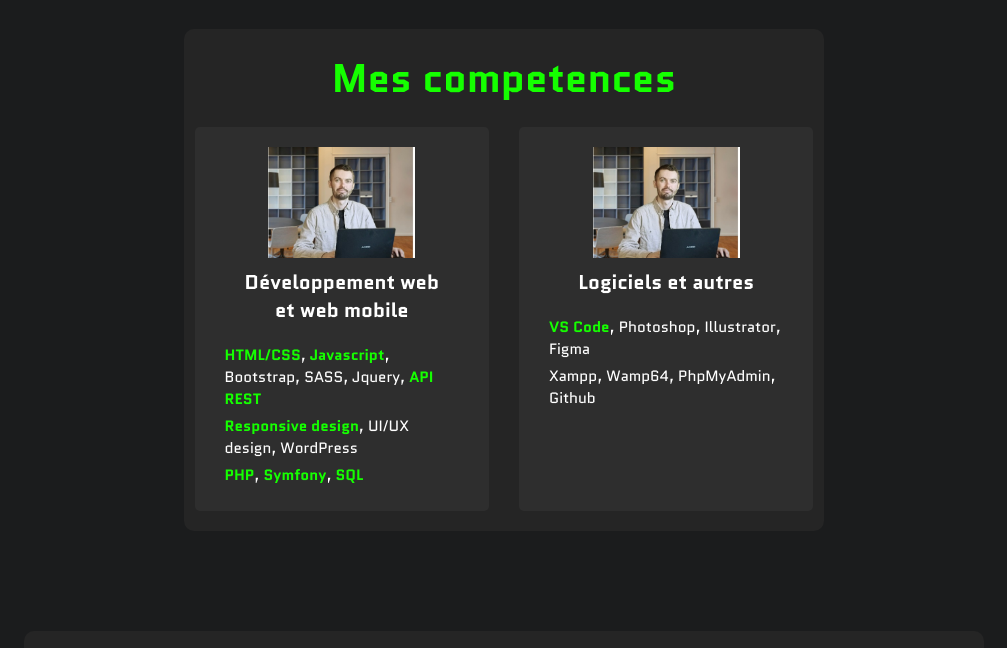
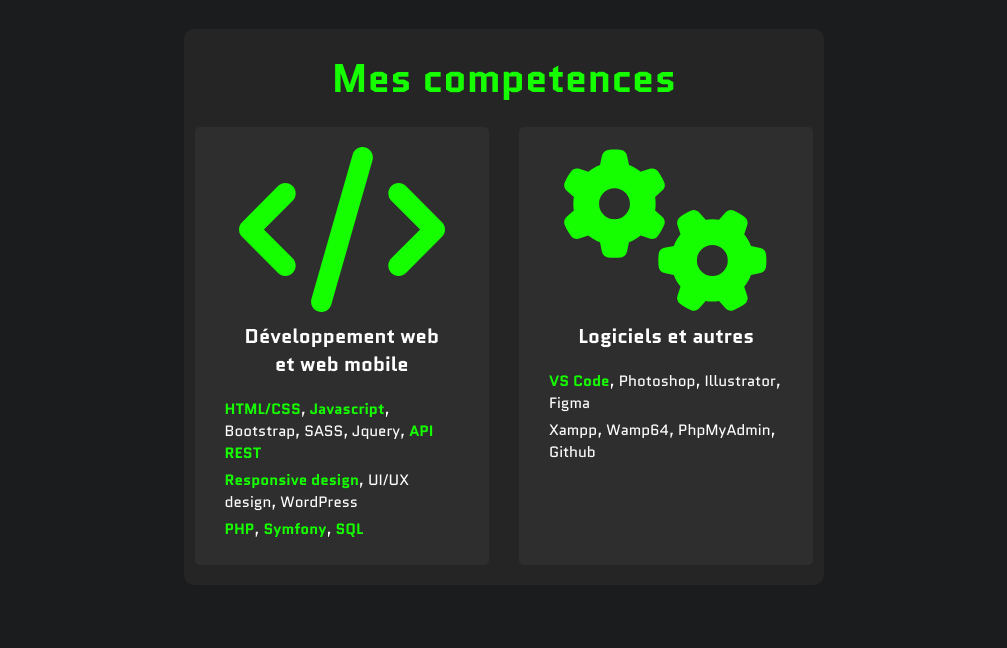
Before and after one commit to Anth0-12/Nouveau_CV, a plain HTML site: page index.html in a window 1280 px wide. Shown: the part 830-1478 px from the top of the page, without its empty margins (136-1143 px from the left). Drawn offline with Linux system fonts and the light colour scheme.

Commit message:
Ajout image svg competences + changement nom class carte

```diff
--- a/index.html
+++ b/index.html
@@ -58,8 +58,8 @@
 
                 <div class="grid-container">
                     <div class="grid-item">
-                        <div class="card">
-                            <img src="img/antho2.jpg" alt="">
+                        <div class="carte">
+                            <img src="img/code-solid.svg" alt="">
                             <h3>Développement web et web mobile</h3>
                             <div class="card-content">
                                 <p><strong>HTML/CSS</strong>, <strong>Javascript</strong>, Bootstrap, SASS, Jquery, <strong>API REST</strong></p>
@@ -70,8 +70,8 @@
                     </div>
 
                     <div class="grid-item">
-                        <div class="card">
-                            <img src="img/antho2.jpg" alt="">
+                        <div class="carte">
+                            <img src="img/gears-solid.svg" alt="">
                             <h3>Logiciels et autres</h3>
                             <div class="card-content">
                                 <p><strong>VS Code</strong>, Photoshop, Illustrator, Figma</p>
@@ -121,7 +121,9 @@
 
                 <a href="projets.html" class="voir-plus">Voir plus</a>
             </div>
+
         </section>
+        <div class="arriere-plan-image"></div>
     </main>
 </body>
 
```
